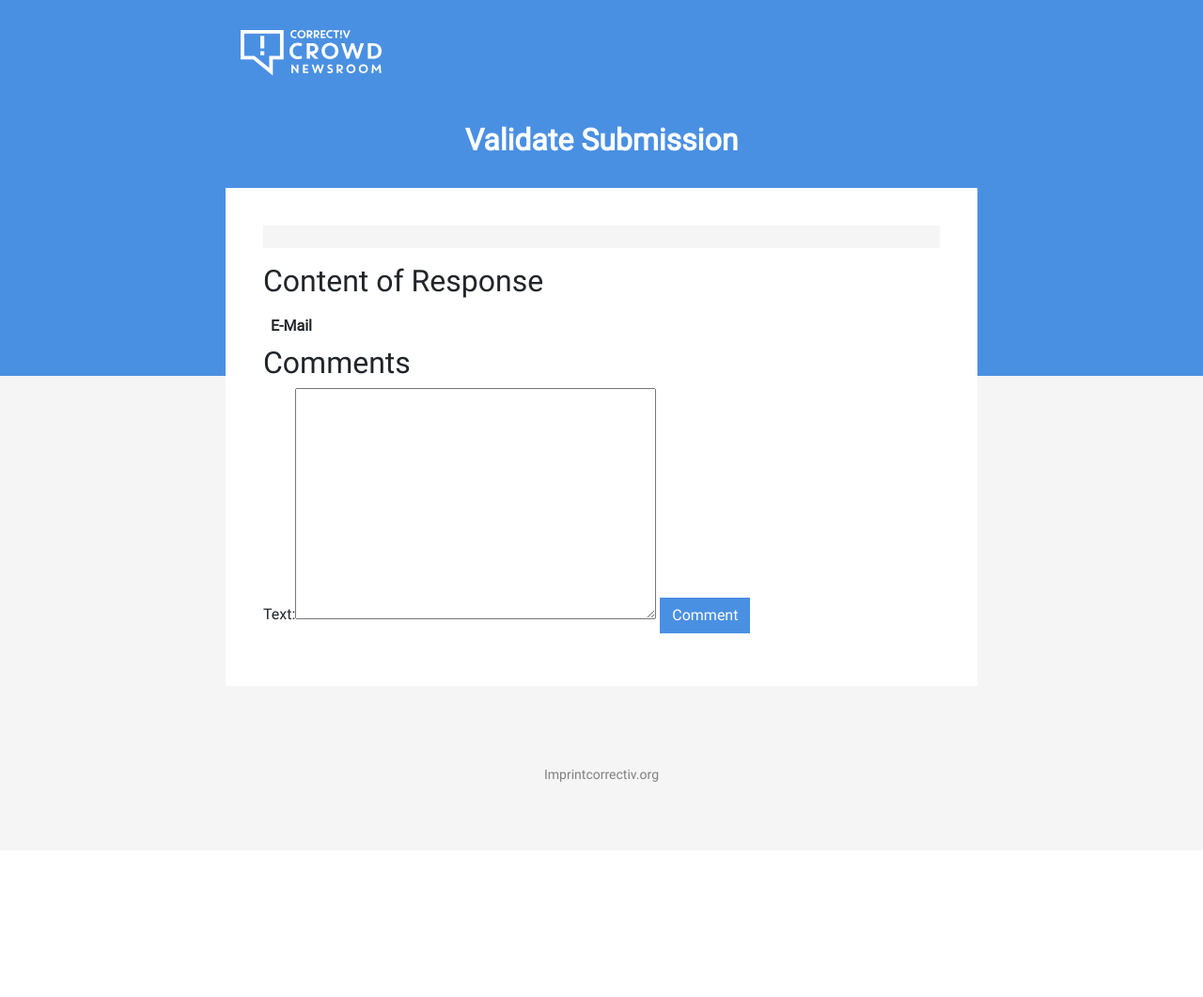
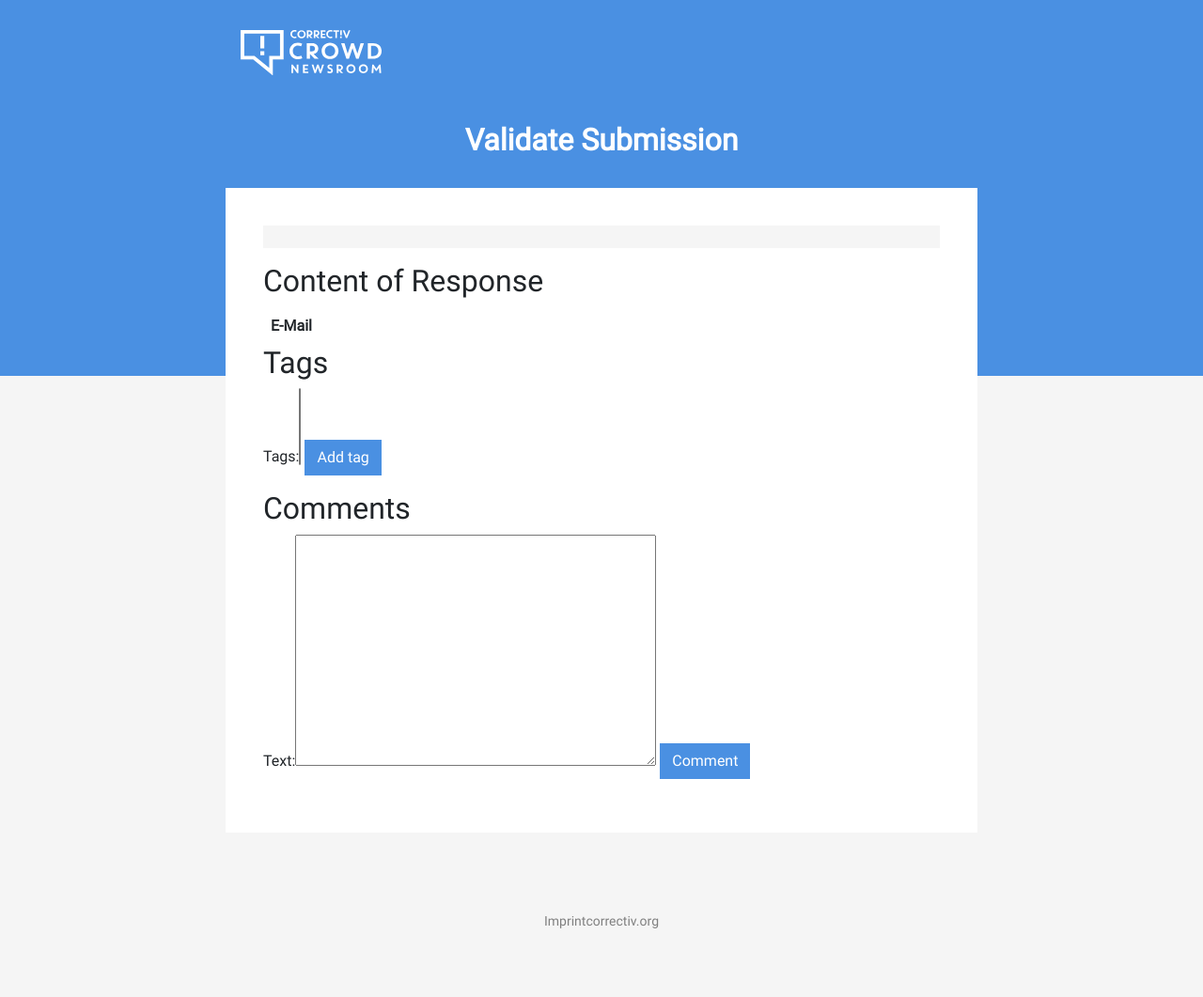
Before and after one commit to skors/crowdnewsroom-backend, a Django app: template forms/templates/forms/formresponse_detail.html in a window 1280 px wide. Shown: the whole page at 94% size. Before the commit the page ends 832 px from the top, so only its background shows below. Run offline with Django 3.2, Linux system fonts and the light colour scheme; the template is opened without the code that fills it: values that come from a table or form of the project are taken from there, others are empty; parts of the project's set-up code (start-up, migrations or seed data) failed here and were passed over; some libraries are stand-ins or nearby versions.

Commit message:
add UI for rendering tag selection in FormResponseDetailView

```diff
--- a/forms/forms.py
+++ b/forms/forms.py
@@ -22,3 +22,9 @@ class FormResponseStatusForm(ModelForm):
     class Meta:
         model = FormResponse
         fields = ["status"]
+
+class FormResponseTagsForm(ModelForm):
+
+    class Meta:
+        model = FormResponse
+        fields = ["tags"]
--- a/forms/templates/forms/formresponse_detail.html
+++ b/forms/templates/forms/formresponse_detail.html
@@ -52,6 +52,15 @@
             {% endfor %}
         </table>
 
+        <h2>Tags</h2>
+        <form action="{% url 'response_details_tags' investigation_slug=formresponse.form_instance.form.investigation.slug form_slug=formresponse.form_instance.form.slug response_id=formresponse.id %}"
+            method="post">
+            <div class="form-group">
+                {% csrf_token %} {{ tags_form }}
+                <input type="submit" class="btn btn-primary" value="{% trans " Add tag " %}"/>
+            </div>
+        </form>
+
         <h2>Comments</h2>
         <form action="{% url 'response_details_comments' investigation_slug=formresponse.form_instance.form.investigation.slug form_slug=formresponse.form_instance.form.slug response_id=formresponse.id %}" method="post">
             <div class="form-group">
--- a/forms/urls.py
+++ b/forms/urls.py
@@ -1,7 +1,7 @@
 from django.urls import path
 
 from forms.admin_views import InvestigationListView, FormResponseListView, FormResponseDetailView, CommentAddView, \
-    FormResponseStatusView, form_response_csv_view, FormListView, form_response_file_view
+    FormResponseStatusView, form_response_csv_view, FormListView, form_response_file_view, FormResponseTagsView
 from forms.views import FormInstanceDetail, FormResponseListCreate, InvestigationDetail
 
 urlpatterns = [
@@ -15,6 +15,8 @@ urlpatterns = [
     path('admin/investigations/<slug:investigation_slug>/forms/<slug:form_slug>/responses.csv', form_response_csv_view, name="form_responses_csv"),
     path('admin/investigations/<slug:investigation_slug>/forms/<slug:form_slug>/responses/<int:response_id>', FormResponseDetailView.as_view(), name="response_details"),
     path('admin/investigations/<slug:investigation_slug>/forms/<slug:form_slug>/responses/<int:response_id>/comments', CommentAddView.as_view(), name="response_details_comments"),
+    path('admin/investigations/<slug:investigation_slug>/forms/<slug:form_slug>/responses/<int:response_id>/tags',
+         FormResponseTagsView.as_view(), name="response_details_tags"),
     path('admin/investigations/<slug:investigation_slug>/forms/<slug:form_slug>/responses/<int:response_id>/status', FormResponseStatusView.as_view(), name="response_details_status"),
     path('admin/investigations/<slug:investigation_slug>/forms/<slug:form_slug>/responses/<int:response_id>/files/<file_field>', form_response_file_view, name="response_file"),
     path('admin/investigations/<slug:investigation_slug>/forms/<slug:form_slug>/responses/<int:response_id>/files/<file_field>', form_response_file_view, name="response_file"),
```
Also changed, not shown: forms/admin_views.py (+14 -1 lines).
